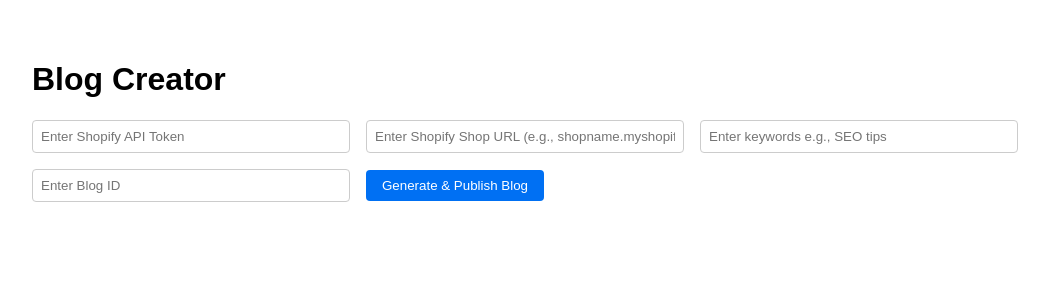
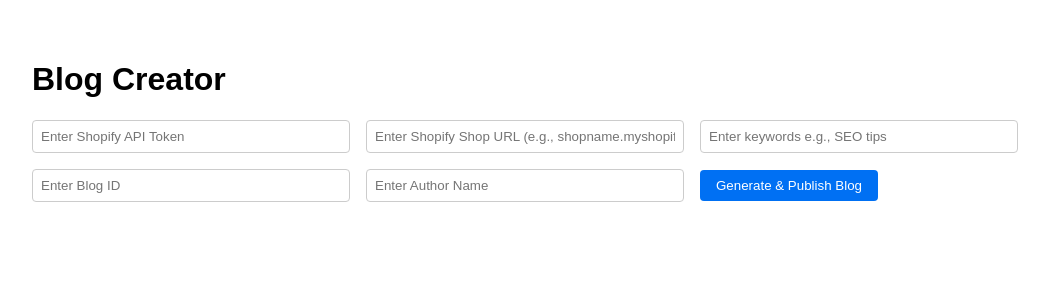
Before and after one commit to Apeiro25/odysshoes-blog-creator, a Next.js app: page / in a window 1280 px wide. Shown: the top 300 px of the page, without its empty margins (8-1057 px from the left). Built offline with nearby package versions, Linux system fonts and the light colour scheme.

Commit message:
author again

```diff
--- a/pages/api/generate.js
+++ b/pages/api/generate.js
@@ -10,7 +10,7 @@
   }
 
   // Extract parameters from request body
-  const { keywords, shopifyToken, shopifyShop, blogId } = req.body;
+  const { keywords, shopifyToken, shopifyShop, blogId, author } = req.body;
 
   // Debugging: Log the incoming request parameters
   console.log("Request Body Received:", {
@@ -108,7 +108,7 @@
       `<h2>${result.outro.heading}</h2><p>${result.outro.paragraph}</p>`,
     blog_id: blogId,
     meta_description: result.metaDescription, // Add meta description here
-    author: HubertMorris, // Dynamically set author name
+    author: author, // Dynamically set author name
   }
 }),
       }
--- a/pages/index.js
+++ b/pages/index.js
@@ -10,6 +10,7 @@
   const [content, setContent] = useState(null);
   const [loading, setLoading] = useState(false);
   const [error, setError] = useState('');
+  const [author, setAuthor] = useState('');
 
   const generateBlog = async (e) => {
     e.preventDefault();
@@ -111,6 +112,21 @@
             marginBottom: '1rem',
           }}
         />
+        {/* Author Name Input */}
+<input
+  type="text"
+  placeholder="Enter Author Name"
+  value={author}
+  onChange={(e) => setAuthor(e.target.value)}
+  style={{
+    padding: '0.5rem',
+    width: '300px',
+    marginRight: '1rem',
+    border: '1px solid #ccc',
+    borderRadius: '4px',
+    marginBottom: '1rem',
+  }}
+/>
 
         <button
           type="submit"
```
